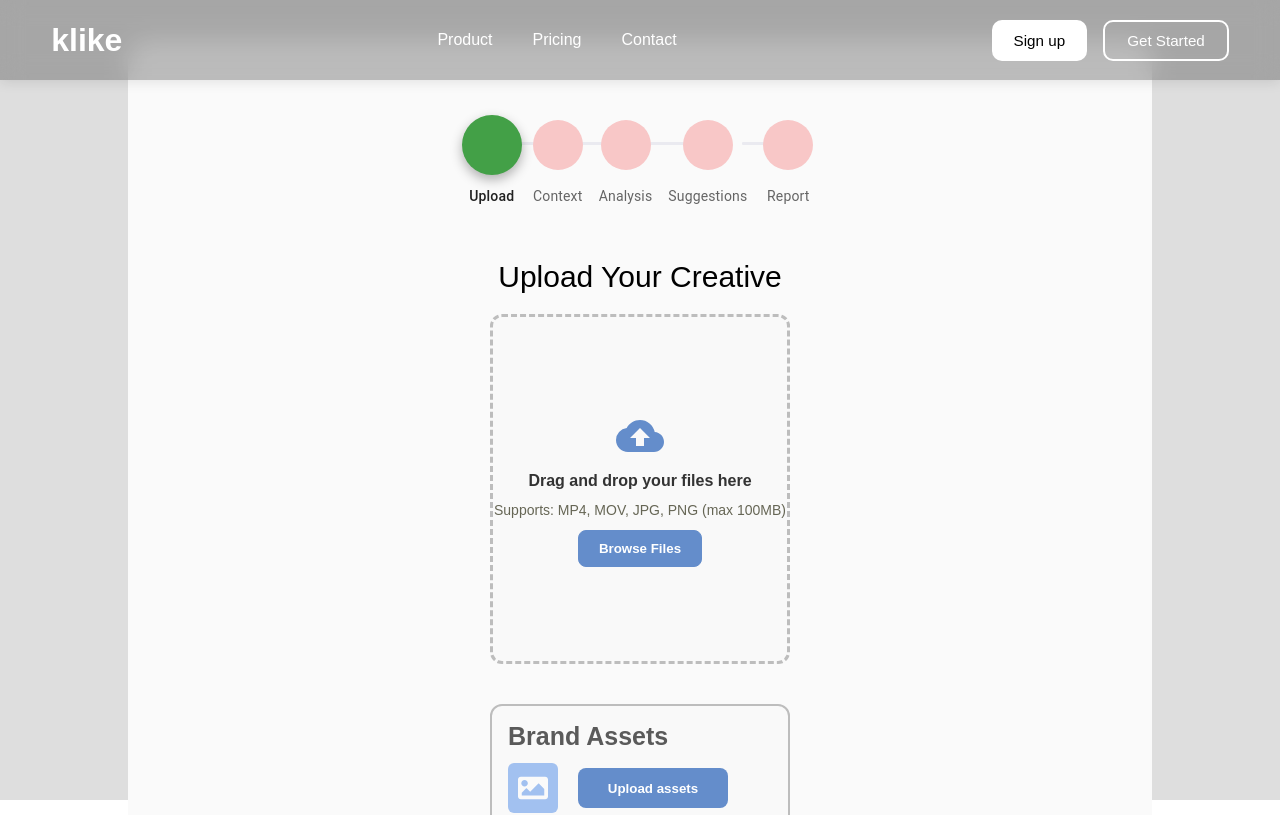
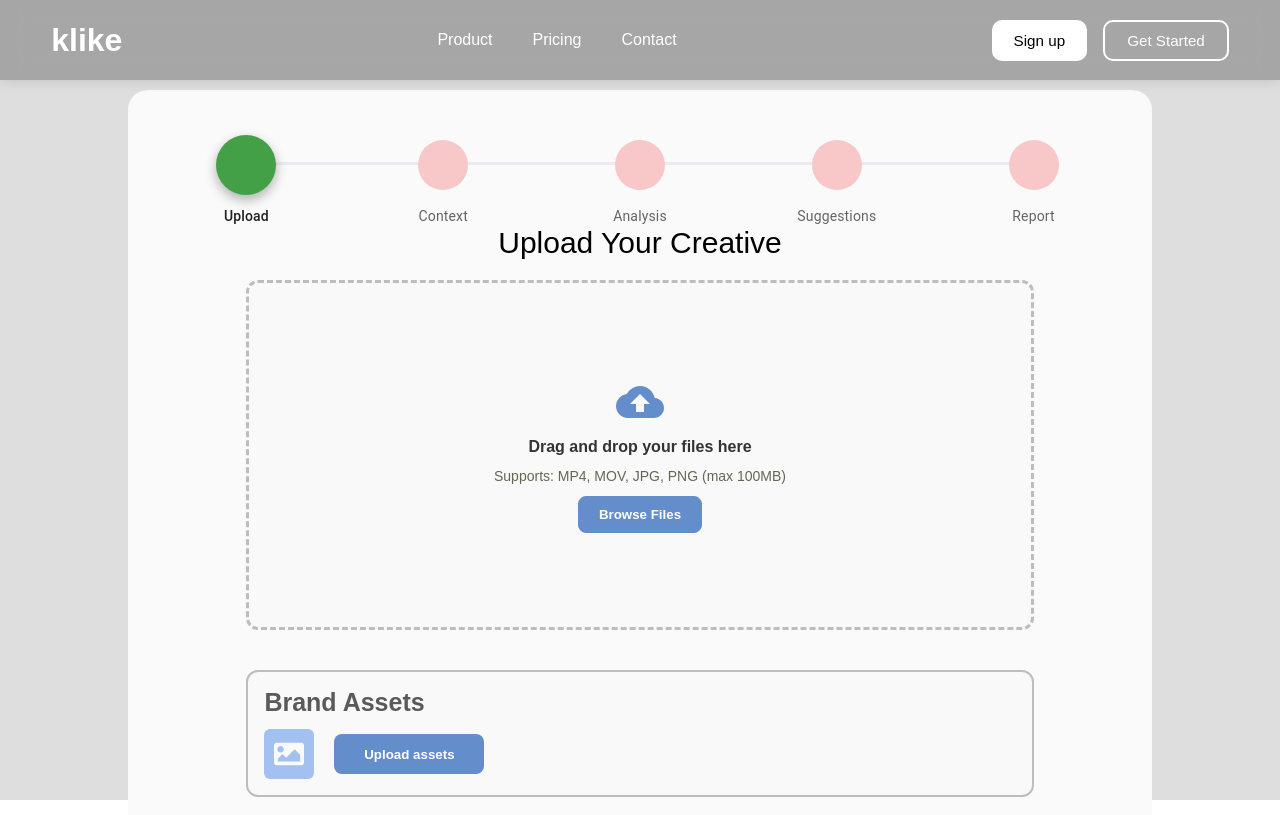
Before and after one commit to AugustoAlmondes/Boost-video, a React (Vite) app: page / in a window 1280 px wide. Shown: the top 815 px of the page. Built offline with nearby package versions, Linux system fonts and the light colour scheme; some icons are missing.

Commit message:
ajuste grid template

```diff
--- a/src/pages/AdsFlow/adsflow.css
+++ b/src/pages/AdsFlow/adsflow.css
@@ -4,7 +4,7 @@
     padding: 40px;
     justify-content: center;
     align-items: center;
-
+    margin-top: 50px;
 }
 
 .ads-flow-box {
@@ -13,9 +13,7 @@
     min-height: 80vh;
     border-radius: 20px;
     padding: 20px;
-    display: grid;
     grid-template-rows: 200px 1fr;
-    place-content: center;
 
     & h1 {
         text-align: center;
```
